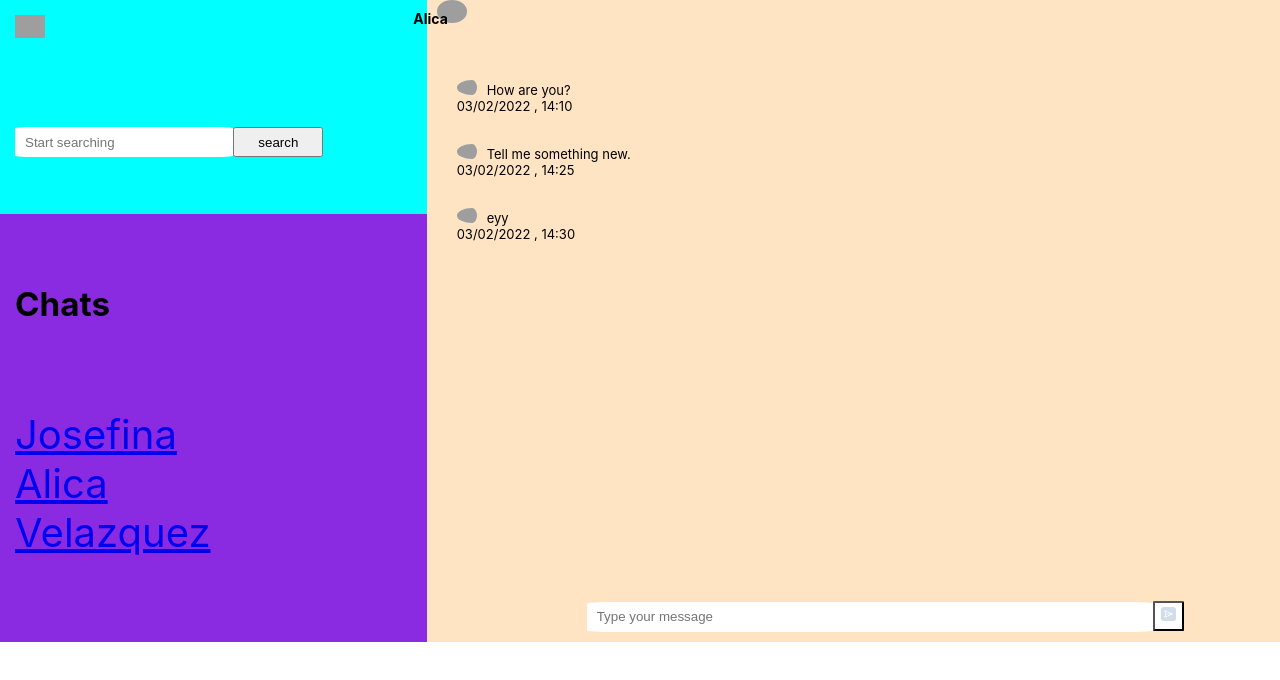
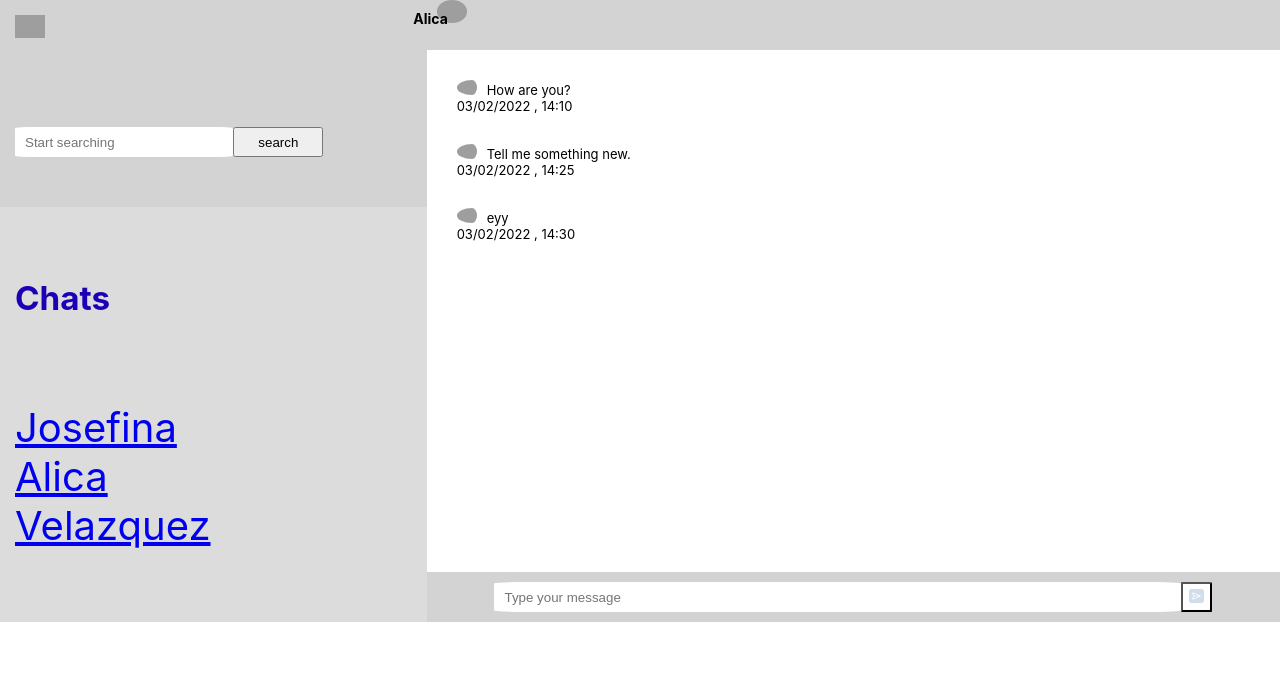
Before and after one commit to Mark333s/chat-app, a React (Create React App) app in the folder chat/: page /Alica in a window 1280 px wide. Shown: the top 680 px of the page. Built offline with nearby package versions, Linux system fonts and the light colour scheme; grey boxes are pictures that could not be loaded.

Commit message:
css changed

```diff
--- a/chat/src/Componentss/Content/Alica.module.css
+++ b/chat/src/Componentss/Content/Alica.module.css
@@ -1,5 +1,5 @@
 .main{
-    background-color: bisque;
+    background-color: rgb(255, 255, 255);
     grid-area: mn;
 
 }
@@ -16,6 +16,10 @@ margin-left: 10px;
     grid-template-rows: 1fr ;
 
 }
+
+.user {
+    background-color: rgb(211, 211, 211);
+}
 .user h5{
     margin-left: -440px;
     margin-top: 10px;
@@ -24,8 +28,11 @@ margin-left: 10px;
 
 .yourMessage{
     margin-top: 300px;
-    margin-left: 150px;
     padding: 10px;
+    display: flex;
+    justify-content: center;
+    background-color: rgb(211, 211, 211);
+
 
 }
 
@@ -39,9 +46,9 @@ margin-left: 10px;
 .input{  width: 80%;
     height: 10px;
     padding: 10px;
+   border-bottom: 10x solid rgba(128, 128, 128, 0.253);
+   border-radius: 5%;
    border: none;
-   border-bottom: 10x solid gray;
-   border-radius: 5%;
 }
 
 .plane{
--- a/chat/src/Componentss/Content/Josefina.module.css
+++ b/chat/src/Componentss/Content/Josefina.module.css
@@ -1,5 +1,5 @@
 .main{
-    background-color: bisque;
+    background-color: rgb(255, 255, 255);
     grid-area: mn;
 }
 
@@ -15,6 +15,9 @@ margin-left: 10px;
     grid-template-rows: 1fr ;
 
 }
+.user{
+    background-color: rgb(211, 211, 211);
+}
 .user h5{
     margin-left: -440px;
     margin-top: 10px;
@@ -23,8 +26,11 @@ margin-left: 10px;
 
 .yourMessage{
     margin-top: 300px;
-    margin-left: 150px;
     padding: 10px;
+    display: flex;
+    justify-content: center;
+    background-color: rgb(211, 211, 211);
+
 }
 
 .yourMessage button{
--- a/chat/src/Componentss/Content/Velazquez.module.css
+++ b/chat/src/Componentss/Content/Velazquez.module.css
@@ -1,5 +1,5 @@
 .main{
-    background-color: bisque;
+    background-color: rgb(255, 255, 255);
     grid-area: mn;
 }
 
@@ -15,6 +15,9 @@ margin-left: 10px;
     grid-template-rows: 1fr ;
 
 }
+.user{
+    background-color: rgb(211, 211, 211);
+}
 .user h5{
     margin-left: -440px;
     margin-top: 10px;
@@ -23,8 +26,11 @@ margin-left: 10px;
 
 .yourMessage{
     margin-top: 300px;
-    margin-left: 150px;
     padding: 10px;
+    display: flex;
+    justify-content: center;
+    background-color: rgb(211, 211, 211);
+
 }
 
 
--- a/chat/src/Componentss/Header/Header.module.css
+++ b/chat/src/Componentss/Header/Header.module.css
@@ -1,5 +1,5 @@
 .header {
-    background-color: aqua;
+    background-color: rgb(211, 211, 211);
     grid-area: hd;
 }
 
--- a/chat/src/Componentss/Sidebar/Sidebar.module.css
+++ b/chat/src/Componentss/Sidebar/Sidebar.module.css
@@ -1,12 +1,12 @@
 .sidebar{
-    background-color: blueviolet;
+    background-color: gainsboro;
     grid-area: sd;
 }
 
 
 
 .sidebar h5{
-    color: black;
+    color: rgb(27, 0, 182);
     padding: 15px;
 }
 
```
